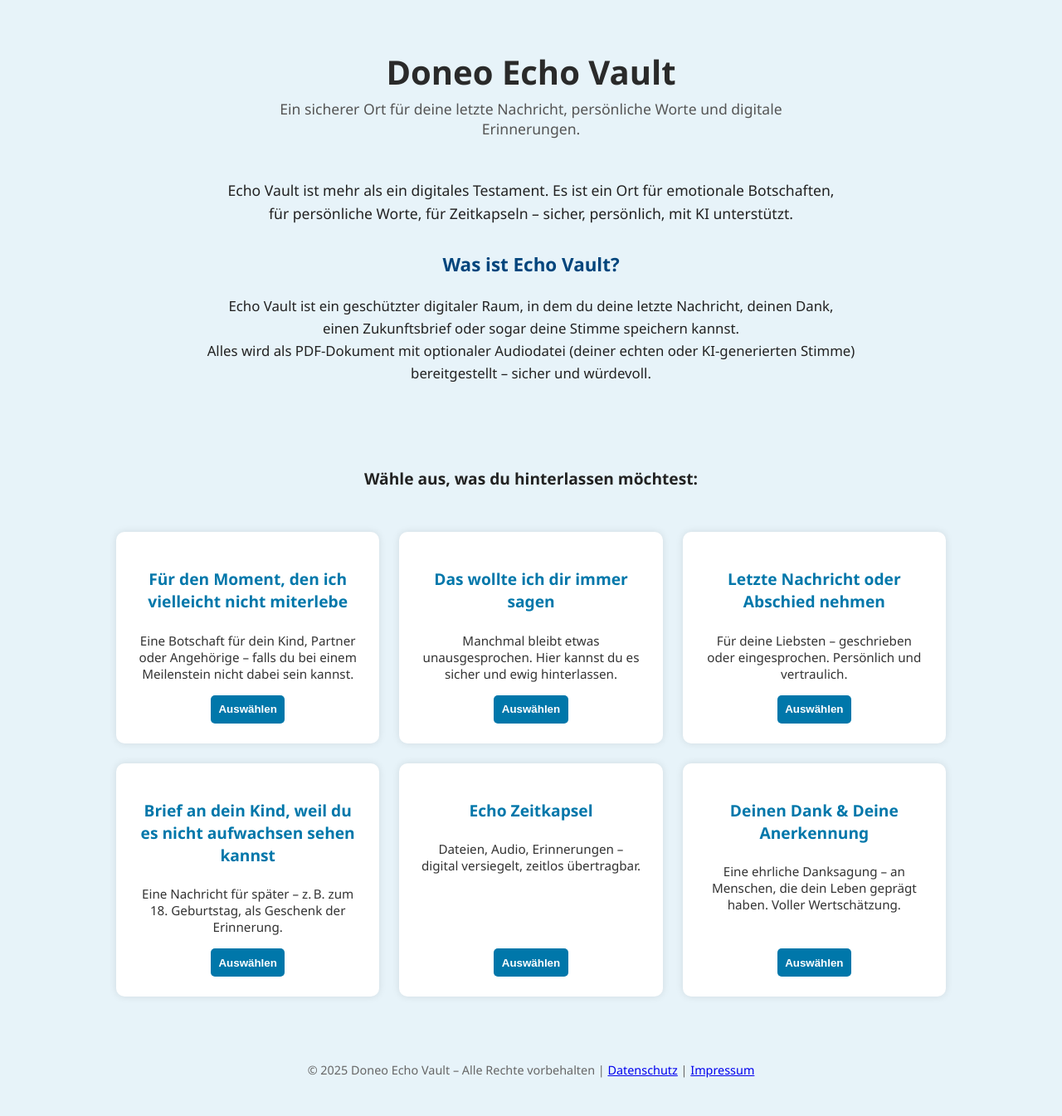
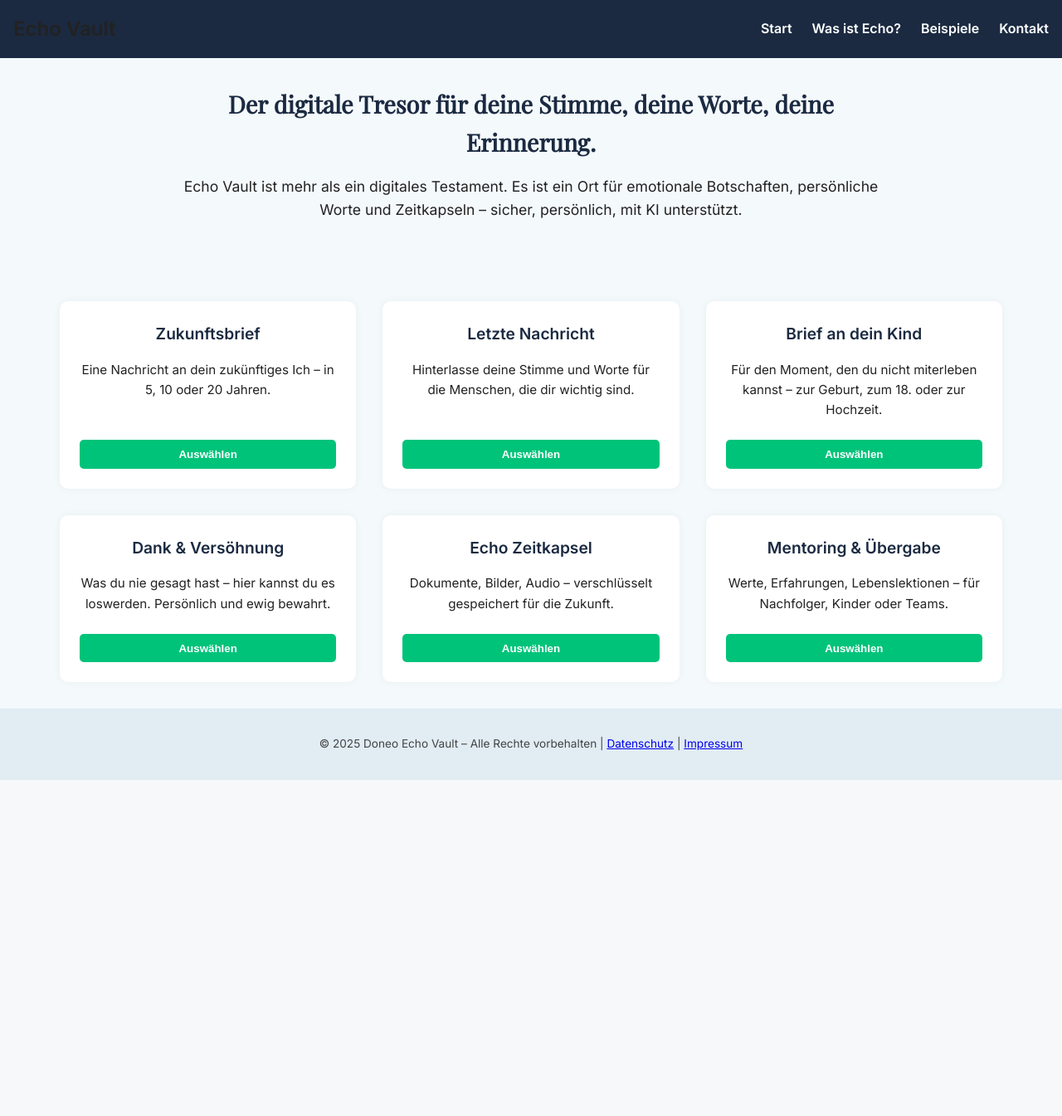
Before and after one commit to doneo24/echo_vault, a Flask app: page / in a window 1280 px wide. Shown: the whole page at 83% size. After the commit the page ends 940 px from the top, so only its background shows below. Run offline with Flask 3, Linux system fonts and the light colour scheme.

Commit message:
Update index.html

```diff
--- a/templates/index.html
+++ b/templates/index.html
@@ -4,145 +4,236 @@
 <head>
   <meta charset="UTF-8" />
   <meta name="viewport" content="width=device-width, initial-scale=1.0" />
-  <title>Doneo Echo Vault – Deine Botschaft</title>
+  <title>Doneo Echo Vault</title>
+  <link rel="preconnect" href="https://fonts.googleapis.com">
+  <link href="https://fonts.googleapis.com/css2?family=Inter:wght@400;600&family=Playfair+Display&display=swap" rel="stylesheet">
   <style>
+    :root {
+      --primary: #1B2A41;
+      --accent: #00C37A;
+      --light-bg: #f4f9fc;
+      --text: #222;
+      --heading-font: 'Playfair Display', serif;
+      --body-font: 'Inter', sans-serif;
+    }
+
+    * {
+      margin: 0;
+      padding: 0;
+      box-sizing: border-box;
+    }
+
     body {
-      background-color: #e7f3f9;
-      font-family: 'Segoe UI', Tahoma, Geneva, Verdana, sans-serif;
-      color: #222;
+      font-family: var(--body-font);
+      background-color: var(--light-bg);
+      color: var(--text);
+      line-height: 1.6;
+      padding: 0;
       margin: 0;
-      padding: 0 1rem;
     }
+
     header {
+      background-color: var(--primary);
+      color: white;
+      padding: 1.5rem;
       text-align: center;
-      padding: 2rem 0 1rem;
+      position: relative;
     }
+
     header h1 {
-      font-size: 2.5rem;
-      color: #2a2a2a;
-      margin-bottom: 0.3rem;
+      font-family: var(--heading-font);
+      font-size: 2.2rem;
     }
-    header p {
-      font-size: 1.1rem;
-      color: #555;
-      max-width: 700px;
-      margin: 0 auto;
+
+    nav {
+      display: flex;
+      justify-content: space-between;
+      align-items: center;
+      padding: 1rem;
+      background-color: var(--primary);
     }
-    section.intro {
+
+    .nav-links {
+      display: flex;
+      gap: 1.5rem;
+    }
+
+    .nav-links a {
+      color: white;
+      text-decoration: none;
+      font-weight: 600;
+    }
+
+    .burger {
+      display: none;
+      flex-direction: column;
+      gap: 5px;
+      cursor: pointer;
+    }
+
+    .burger div {
+      width: 25px;
+      height: 3px;
+      background: white;
+    }
+
+    .intro-section {
       text-align: center;
-      padding-top: 1rem;
-      font-size: 1.2rem;
-      max-width: 800px;
-      margin: 0 auto;
-    }
-    section.grid {
-      display: grid;
-      grid-template-columns: repeat(auto-fit, minmax(260px, 1fr));
-      gap: 1.5rem;
-      padding: 2rem 0;
-      max-width: 1000px;
+      padding: 2rem 1rem;
+      max-width: 900px;
       margin: auto;
     }
+
+    .intro-section h2 {
+      font-family: var(--heading-font);
+      color: var(--primary);
+      font-size: 1.8rem;
+      margin-bottom: 1rem;
+    }
+
+    .intro-section p {
+      font-size: 1.1rem;
+      margin-bottom: 2rem;
+    }
+
+    .cards-container {
+      display: grid;
+      grid-template-columns: repeat(auto-fit, minmax(280px, 1fr));
+      gap: 2rem;
+      padding: 2rem;
+      max-width: 1200px;
+      margin: auto;
+    }
+
     .card {
       background: white;
       border-radius: 10px;
+      box-shadow: 0 0 10px rgba(0,0,0,0.05);
       padding: 1.5rem;
-      box-shadow: 0 0 10px rgba(0,0,0,0.1);
+      text-align: center;
       display: flex;
       flex-direction: column;
       justify-content: space-between;
-      align-items: center;
-      text-align: center;
     }
+
     .card h3 {
-      color: #0077aa;
-      margin-bottom: 0.5rem;
+      color: var(--primary);
+      margin-bottom: 1rem;
       font-size: 1.2rem;
     }
+
     .card p {
       flex-grow: 1;
+      margin-bottom: 1.5rem;
       font-size: 0.95rem;
-      color: #333;
-      margin-bottom: 1rem;
     }
+
     .card button {
-      background-color: #0077aa;
+      background-color: var(--accent);
       color: white;
       border: none;
+      padding: 0.6rem 1rem;
       border-radius: 5px;
-      padding: 0.6rem;
       font-weight: bold;
       cursor: pointer;
     }
+
     footer {
       text-align: center;
+      font-size: 0.85rem;
       padding: 2rem 1rem;
-      font-size: 0.9rem;
-      color: #666;
+      background-color: #e1ecf3;
+      color: #444;
+    }
+
+    /* Responsive */
+    @media (max-width: 768px) {
+      .nav-links {
+        display: none;
+        flex-direction: column;
+        background: var(--primary);
+        position: absolute;
+        top: 60px;
+        right: 10px;
+        width: 200px;
+        padding: 1rem;
+      }
+
+      .nav-links.active {
+        display: flex;
+      }
+
+      .burger {
+        display: flex;
+      }
     }
   </style>
 </head>
 <body>
 
-<header>
-  <h1>Doneo Echo Vault</h1>
-  <p>Ein sicherer Ort für deine letzte Nachricht, persönliche Worte und digitale Erinnerungen.</p>
-</header>
+<nav>
+  <h1>Echo Vault</h1>
+  <div class="nav-links" id="navLinks">
+    <a href="#">Start</a>
+    <a href="#">Was ist Echo?</a>
+    <a href="#">Beispiele</a>
+    <a href="#">Kontakt</a>
+  </div>
+  <div class="burger" onclick="toggleMenu()">
+    <div></div>
+    <div></div>
+    <div></div>
+  </div>
+</nav>
 
-<section style="text-align: center; margin: 2rem auto 4rem; max-width: 800px;">
-  <h2 style="color: #00457c; font-size: 1.8rem;"></h2>
-  <p style="font-size: 1.1rem; line-height: 1.6;">
-    Echo Vault ist mehr als ein digitales Testament. Es ist ein Ort für emotionale Botschaften,<br>
-    für persönliche Worte, für Zeitkapseln – sicher, persönlich, mit KI unterstützt.
-  </p>
-  <h3 style="margin-top: 2rem; font-size: 1.4rem; color: #00457c;">Was ist Echo Vault?</h3>
-  <p style="font-size: 1.05rem; line-height: 1.6;">
-    Echo Vault ist ein geschützter digitaler Raum, in dem du deine letzte Nachricht, deinen Dank,<br>
-    einen Zukunftsbrief oder sogar deine Stimme speichern kannst.<br>
-    Alles wird als PDF-Dokument mit optionaler Audiodatei (deiner echten oder KI-generierten Stimme) bereitgestellt – sicher und würdevoll.
-  </p>
+<section class="intro-section">
+  <h2>Der digitale Tresor für deine Stimme, deine Worte, deine Erinnerung.</h2>
+  <p>Echo Vault ist mehr als ein digitales Testament. Es ist ein Ort für emotionale Botschaften, persönliche Worte und Zeitkapseln – sicher, persönlich, mit KI unterstützt.</p>
 </section>
 
-<section class="intro">
-  <p><strong>Wähle aus, was du hinterlassen möchtest:</strong></p>
-</section>
-
-<section class="grid">
+<section class="cards-container">
   <div class="card">
-    <h3>Für den Moment, den ich vielleicht nicht miterlebe</h3>
-    <p>Eine Botschaft für dein Kind, Partner oder Angehörige – falls du bei einem Meilenstein nicht dabei sein kannst.</p>
+    <h3>Zukunftsbrief</h3>
+    <p>Eine Nachricht an dein zukünftiges Ich – in 5, 10 oder 20 Jahren.</p>
     <button>Auswählen</button>
   </div>
   <div class="card">
-    <h3>Das wollte ich dir immer sagen</h3>
-    <p>Manchmal bleibt etwas unausgesprochen. Hier kannst du es sicher und ewig hinterlassen.</p>
+    <h3>Letzte Nachricht</h3>
+    <p>Hinterlasse deine Stimme und Worte für die Menschen, die dir wichtig sind.</p>
     <button>Auswählen</button>
   </div>
   <div class="card">
-    <h3>Letzte Nachricht oder Abschied nehmen</h3>
-    <p>Für deine Liebsten – geschrieben oder eingesprochen. Persönlich und vertraulich.</p>
+    <h3>Brief an dein Kind</h3>
+    <p>Für den Moment, den du nicht miterleben kannst – zur Geburt, zum 18. oder zur Hochzeit.</p>
     <button>Auswählen</button>
   </div>
   <div class="card">
-    <h3>Brief an dein Kind, weil du es nicht aufwachsen sehen kannst</h3>
-    <p>Eine Nachricht für später – z. B. zum 18. Geburtstag, als Geschenk der Erinnerung.</p>
+    <h3>Dank & Versöhnung</h3>
+    <p>Was du nie gesagt hast – hier kannst du es loswerden. Persönlich und ewig bewahrt.</p>
     <button>Auswählen</button>
   </div>
   <div class="card">
     <h3>Echo Zeitkapsel</h3>
-    <p>Dateien, Audio, Erinnerungen – digital versiegelt, zeitlos übertragbar.</p>
+    <p>Dokumente, Bilder, Audio – verschlüsselt gespeichert für die Zukunft.</p>
     <button>Auswählen</button>
   </div>
   <div class="card">
-    <h3>Deinen Dank & Deine Anerkennung</h3>
-    <p>Eine ehrliche Danksagung – an Menschen, die dein Leben geprägt haben. Voller Wertschätzung.</p>
+    <h3>Mentoring & Übergabe</h3>
+    <p>Werte, Erfahrungen, Lebenslektionen – für Nachfolger, Kinder oder Teams.</p>
     <button>Auswählen</button>
   </div>
 </section>
 
 <footer>
-  <p>&copy; 2025 Doneo Echo Vault – Alle Rechte vorbehalten | <a href="#">Datenschutz</a> | <a href="#">Impressum</a></p>
+  &copy; 2025 Doneo Echo Vault – Alle Rechte vorbehalten | <a href="#">Datenschutz</a> | <a href="#">Impressum</a>
 </footer>
+
+<script>
+  function toggleMenu() {
+    const nav = document.getElementById("navLinks");
+    nav.classList.toggle("active");
+  }
+</script>
 
 </body>
 </html>
```
